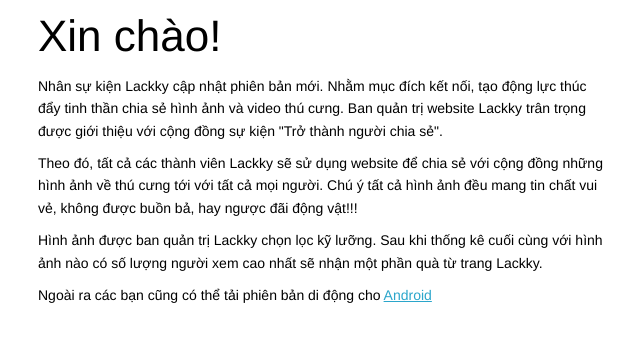
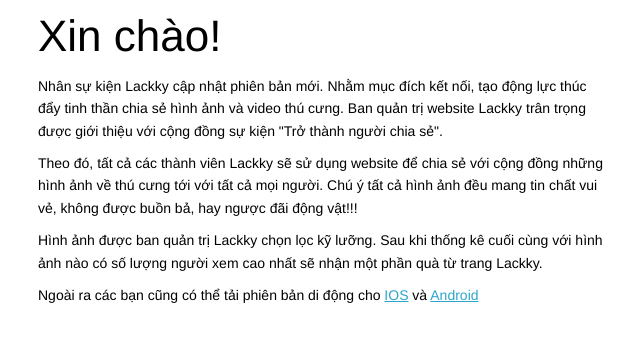
Before and after one commit to duythien/duythien.github.com, a plain HTML site: page index.html in a window 1280 px wide. Shown: the part 87-432 px from the top of the page, without its empty margins (319-959 px from the left). Drawn offline with Linux system fonts and the light colour scheme; grey boxes are pictures that could not be loaded.

Commit message:
Update index.html

```diff
--- a/index.html
+++ b/index.html
@@ -272,7 +272,7 @@
 
 <p> Hình ảnh được ban quản trị Lackky chọn lọc kỹ lưỡng. Sau khi thống kê cuối cùng với hình ảnh nào có số lượng người xem cao nhất sẽ nhận một phần quà từ trang Lackky.</p>
 							<p> Ngoài ra các bạn cũng có thể tải phiên bản di động cho
-								<a href="https://lackky.com/ios>IOS</a> và <a href="https://lackky.com/android>Android</a></p>
+								<a href="https://lackky.com/ios">IOS</a> và <a href="https://lackky.com/android">Android</a></p>
 
 						</td>
 
```
